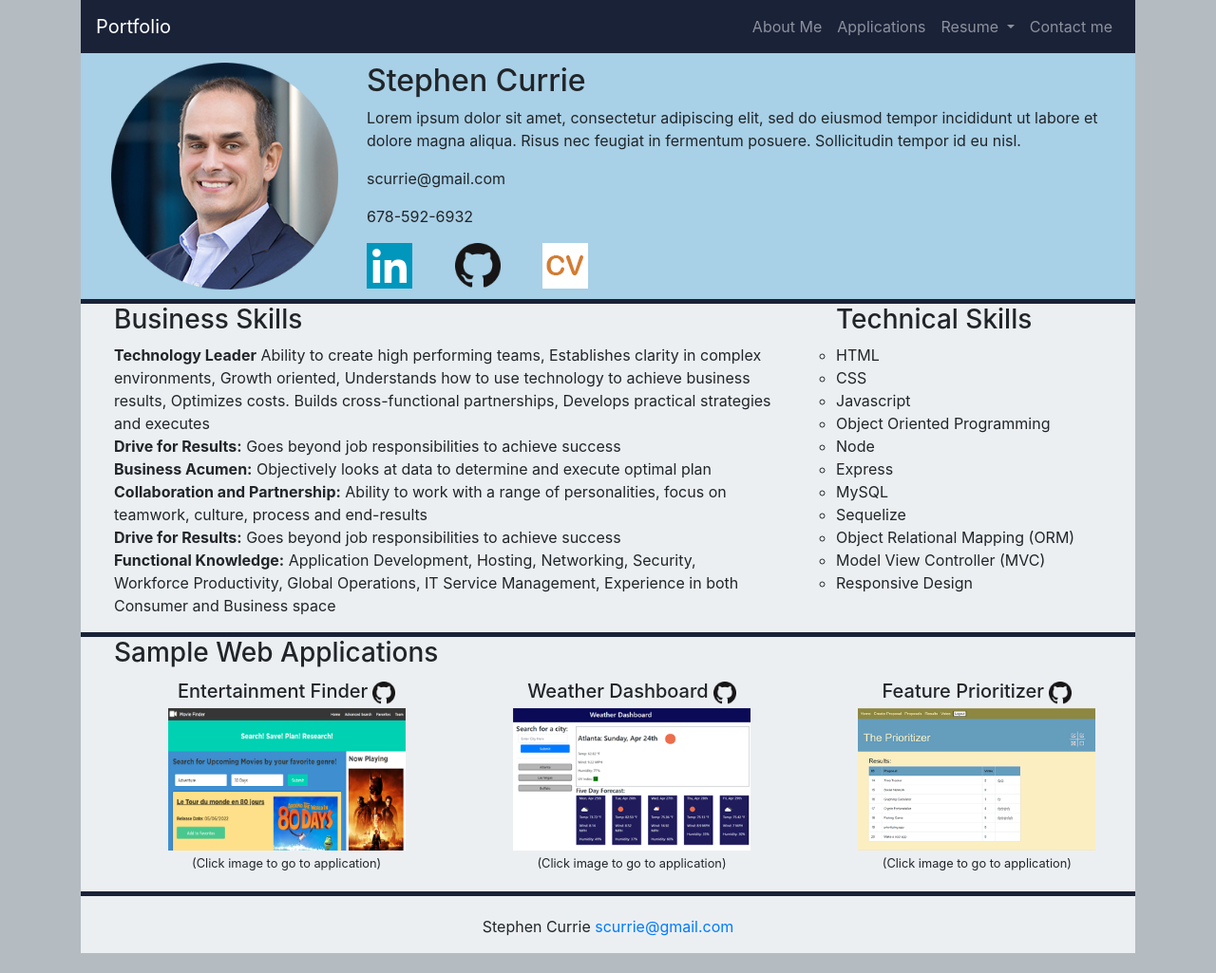
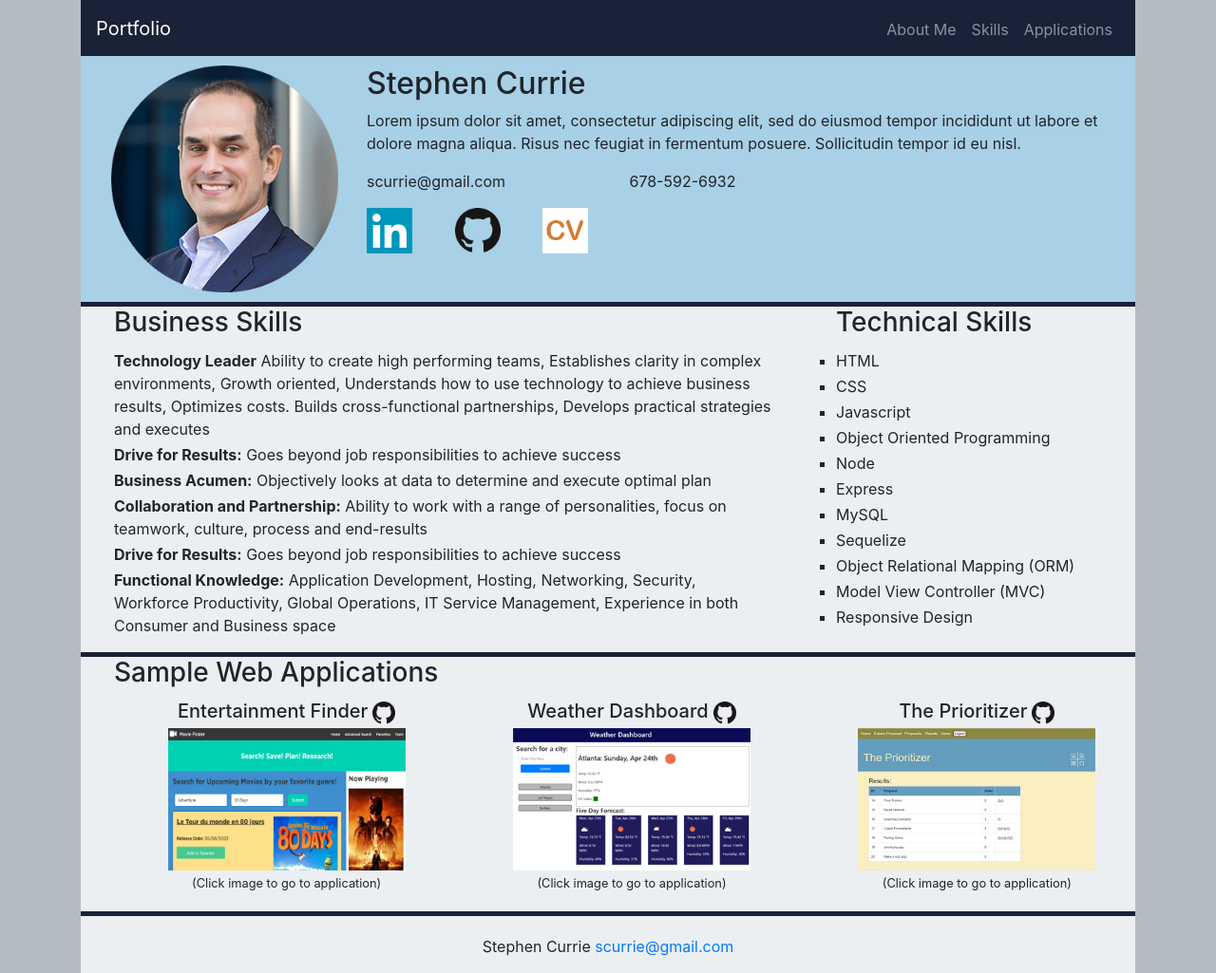
Before and after one commit to stephencurrie/portfolio, a plain HTML site: page index.html in a window 1280 px wide. Shown: the whole page at 95% size. Before the commit the page ends 1004 px from the top, so only its background shows below. Drawn offline with nearby package versions, Linux system fonts and the light colour scheme.

Commit message:
bug fixes and updated resume

```diff
--- a/assets/css/style.css
+++ b/assets/css/style.css
@@ -14,26 +14,13 @@ html {
 .bg-orange {
 padding-top: 20px;
     background-color: #A8D0E6;
-    /* background-color: #FF6A3D; */
+
 }
 
-/* .bg-blue {
 
-    background-color: #24305E;
-}
-
-.bg-orange {
-
-    background-color: #F76C6C;
-} */
-
-/* .bg-ltblue {
-
-    background-color: #A8D0E6;
-} */
 
 .techskills {
-    list-style: circle;
+    list-style: square;
 }
 
 body {
@@ -54,6 +41,10 @@ footer div {
     justify-content: center;
     background-color: #eceff2;
     padding-top: 20px;
+}
+
+li {
+    padding-top: 3px;
 }
 
 .card, .card-header, .card-body, .small {
@@ -80,6 +71,12 @@ footer div {
 .textcolor {
 
     color: #F8E9A1
+}
+
+.contactinfo {
+    display: flex;
+    justify-content: space-between;
+    width: 50%;
 }
 
 .icons {
@@ -109,8 +106,7 @@ padding: 20px;
 
 .setwidth {
     width: 100%;
-    /* width: 200px;
-    height: 200px; */
+
 }
 
 .picture {
--- a/index.html
+++ b/index.html
@@ -47,18 +47,11 @@
           </li>
 
           <li class="nav-item">
+            <a class="nav-link" href="#skills">Skills</a>
+          </li>
+
+          <li class="nav-item">
             <a class="nav-link" href="#applications">Applications</a>
-          </li>
-          <li class="nav-item dropdown">
-            <a class="nav-link dropdown-toggle" data-toggle="dropdown" href="#">Resume
-              <!-- <span class="caret"></span> -->
-            </a>
-              <ul class="dropdown-menu">
-                <li><a href="/assets/images/stephencurrie_resume_CIO.pdf" target="_blank" >PDF Resume</li></a>
-              </ul>
-          </li>
-          <li class="nav-item">
-            <a class="nav-link" href="#contactme">Contact me</a>
           </li>
         </ul>
       </div>
@@ -74,8 +67,11 @@
           <div class="col-md-9">
             <h2>Stephen Currie</h2>
             <p>Lorem ipsum dolor sit amet, consectetur adipiscing elit, sed do eiusmod tempor incididunt ut labore et dolore magna aliqua. Risus nec feugiat in fermentum posuere. Sollicitudin tempor id eu nisl.</p>
-            <p>scurrie@gmail.com</p>
-            <p> 678-592-6932</p>
+            <div>
+              <p  class="contactinfo">
+            <span>scurrie@gmail.com</span><span>678-592-6932</span>
+            </p>
+          </div>
             <div class="icons">
 
             <a
@@ -88,7 +84,7 @@
               ><img src="./assets/images/GitHub-Mark-64px.png" height="48px"
             /></a>
 
-            <a href="/assets/images/stephencurrie_resume_CIO.pdf" target="_blank"
+            <a href="./assets/images/stephencurrie_resume_CIO.pdf" target="_blank"
             ><img src="./assets/images/cv-icon.png" height="48px"
           /></a>
         </div>
@@ -98,7 +94,7 @@
     </section>
 
  <!-- Skills Section -->
- <section class="containerfluid" id="applications">
+ <section class="containerfluid" id="skills">
   <div class="w3-bar w3-blue">
   </div>
   <div class="row">
@@ -177,7 +173,7 @@
 
           <div class="col-md-4">
             <div class="card">
-              <h5 class="card-header">Entertainment Finder<a href="https://github.com/stephencurrie" target="_blank"><img src="./assets/images/GitHub-Mark-64px.png" class="spacer" height="24px"/></a></h5>
+              <h5 class="card-header">Entertainment Finder<a href="https://github.com/stephencurrie/entertainment-finder" target="_blank"><img src="./assets/images/GitHub-Mark-64px.png" class="spacer" height="24px"/></a></h5>
               <div class="card-body">
                 <a href="https://stephencurrie.github.io/entertainment-finder/index.html" target="_blank"
             ><img src="./assets/images/entertainmentfinder.png" width="250" height="150"/></a>
@@ -189,7 +185,7 @@
 
           <div class="col-md-4">
             <div class="card">
-              <h5 class="card-header">Weather Dashboard<a href="https://stephencurrie.github.io/hw-6-weather-dashboard/" target="_blank"><img src="./assets/images/GitHub-Mark-64px.png" class="spacer" height="24px"/></a></h5>
+              <h5 class="card-header">Weather Dashboard<a href="https://github.com/stephencurrie/hw-6-weather-dashboard" target="_blank"><img src="./assets/images/GitHub-Mark-64px.png" class="spacer" height="24px"/></a></h5>
               <div class="card-body">
                 <a href="https://stephencurrie.github.io/hw-6-weather-dashboard/" target="_blank"
             ><img src="./assets/images/weather_screen.png" width="250" height="150"/></a>
@@ -199,17 +195,10 @@
             </div>
           </div>
 
-        <!-- <div class="col-md-4">
-          <a
-            href="https://stephencurrie.github.io/hw-6-weather-dashboard/"
-            target="_blank"
-            ><img src="./assets/images/weather_screen.png" width="250" height="150"
-          /></a>
-        </div> -->
 
         <div class="col-md-4">
           <div class="card">
-            <h5 class="card-header">Feature Prioritizer<a href="https://stephencurrie.github.io/hw-6-weather-dashboard/" target="_blank"><img src="./assets/images/GitHub-Mark-64px.png" class="spacer" height="24px"/></a></h5>
+            <h5 class="card-header">The Prioritizer<a href="https://github.com/mdschenck/Prioritizer" target="_blank"><img src="./assets/images/GitHub-Mark-64px.png" class="spacer" height="24px"/></a></h5>
             <div class="card-body">
               <a href="https://infinite-coast-94356.herokuapp.com/" target="_blank"
           ><img src="./assets/images/prioritizer_screen.png" width="250" height="150"/></a>
@@ -218,14 +207,6 @@
 
           </div>
         </div>
-
-        <!-- <div class="col-md-4">
-          <a
-            href="https://infinite-coast-94356.herokuapp.com/"
-            target="_blank"
-            ><img src="./assets/images/prioritizer_screen.png" width="250" height="150"
-          /></a>
-        </div> -->
 
       </div>
 
```
Also changed, not shown: assets/images/SC_Synoptek5.png (added).
